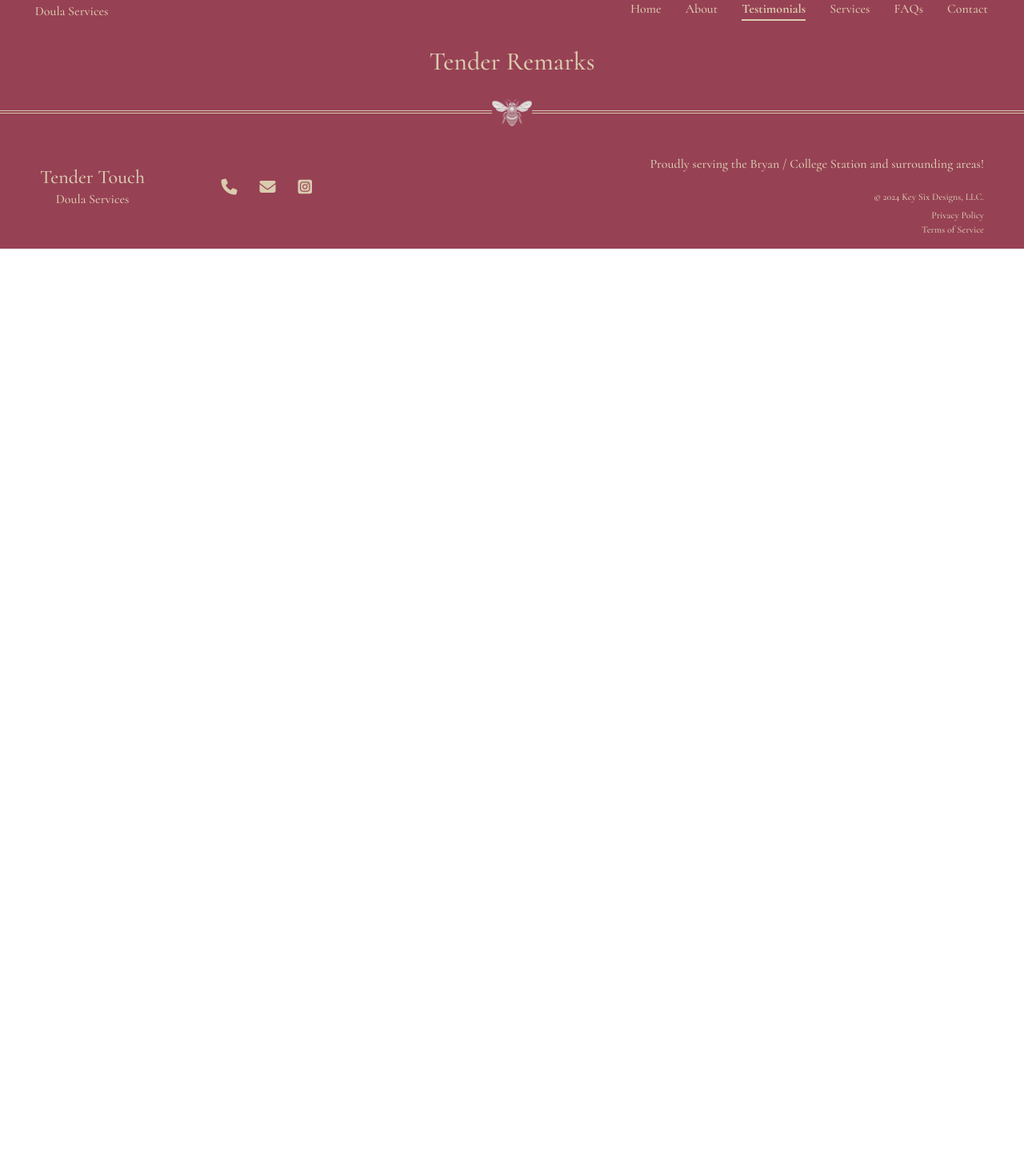
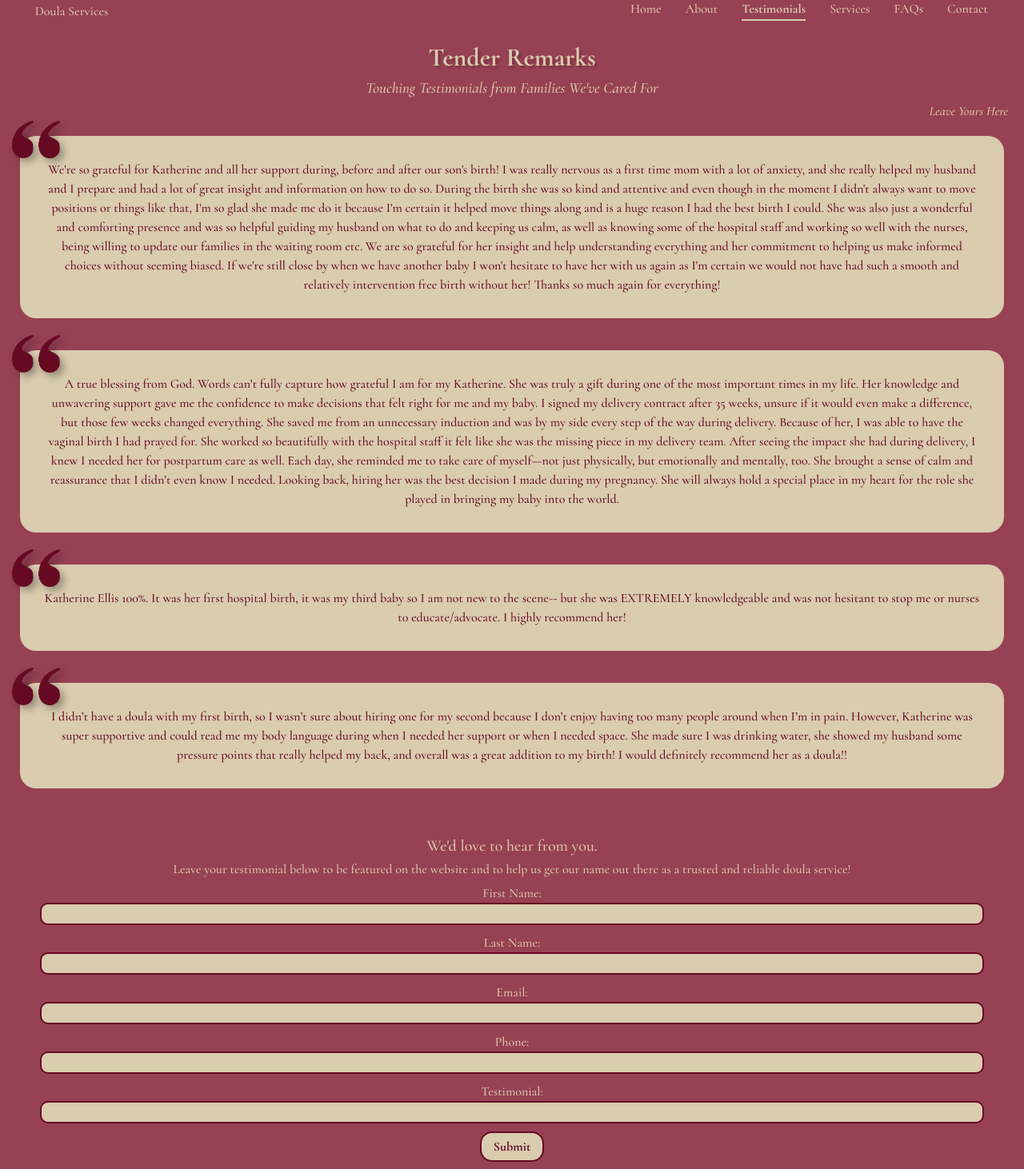
Before and after one commit to AHudg/holistic, a React (Vite) app: page /testimonials in a window 1280 px wide. Shown: the part 48-1510 px from the top of the page at 80% size. Before the commit the page ends 800 px from the top, so only its background shows below. Built offline with nearby package versions, Linux system fonts and the light colour scheme.

Commit message:
Styled phone size testimonials and added testimonial form

```diff
--- a/index.html
+++ b/index.html
@@ -51,6 +51,15 @@
       <button type="submit">Submit</button>
     </form>
 
+    <form name="testimonial" netlify netlify-honeypot="bot-field" hidden>
+      <input type="text" id="firstNameTest" name="firstNameTest"></input>
+      <input type="text" id="lastNameTest" name="lastNameTest"></input>
+      <input type="text" id="emailTest" name="emailTest"></input>
+      <input type="text" id="phoneTest" name="phoneTest"></input>
+      <input type="textarea" id="messageTest" name="messageTest"></input>
+      <button type="submit">Submit</button>
+    </form>
+
     <script type="module" src="/src/main.jsx"></script>
   </body>
 </html>
--- a/src/pages/About/about.css
+++ b/src/pages/About/about.css
@@ -7,9 +7,8 @@
 
 .aboutSection > h2 {
   font-size: 2rem;
-  font-style: italic;
   margin-bottom: 20px;
-  text-shadow: 4px 3px 2px rgba(102, 10, 35, 0.5);
+  text-shadow: 3px 3px 2px rgba(102, 10, 35, 0.5);
 }
 
 .aboutFlex {
--- a/src/pages/Testimonials/Testimonials.jsx
+++ b/src/pages/Testimonials/Testimonials.jsx
@@ -1,11 +1,125 @@
+import { useRef } from "react";
 import "./testimonial.css";
 
 function Testimonials({}) {
+  const targetRef = useRef(null);
+  const formScroll = (event) => {
+    targetRef.current?.scrollIntoView({ behavior: "smooth" });
+  };
+
   return (
     <section className="testSection">
       <h2>Tender Remarks</h2>
-      <div></div>
-      <div></div>
+      <h3>Touching Testimonials from Families We've Cared For</h3>
+      <h4>
+        Leave Yours
+        <span onClick={formScroll}> Here</span>
+      </h4>
+      <div className="testContainer">
+        <div className="testBlurb">
+          <div className="quotations quoteTop"></div>
+          <p>
+            We're so grateful for Katherine and all her support during, before
+            and after our son's birth! I was really nervous as a first time mom
+            with a lot of anxiety, and she really helped my husband and I
+            prepare and had a lot of great insight and information on how to do
+            so. During the birth she was so kind and attentive and even though
+            in the moment I didn't always want to move positions or things like
+            that, I'm so glad she made me do it because I'm certain it helped
+            move things along and is a huge reason I had the best birth I could.
+            She was also just a wonderful and comforting presence and was so
+            helpful guiding my husband on what to do and keeping us calm, as
+            well as knowing some of the hospital staff and working so well with
+            the nurses, being willing to update our families in the waiting room
+            etc. We are so grateful for her insight and help understanding
+            everything and her commitment to helping us make informed choices
+            without seeming biased. If we're still close by when we have another
+            baby I won't hesitate to have her with us again as I'm certain we
+            would not have had such a smooth and relatively intervention free
+            birth without her! Thanks so much again for everything!
+          </p>
+        </div>
+        <div className="testBlurb">
+          <div className="quotations quoteTop"></div>
+          <p>
+            A true blessing from God. Words can’t fully capture how grateful I
+            am for my Katherine. She was truly a gift during one of the most
+            important times in my life. Her knowledge and unwavering support
+            gave me the confidence to make decisions that felt right for me and
+            my baby. I signed my delivery contract after 35 weeks, unsure if it
+            would even make a difference, but those few weeks changed
+            everything. She saved me from an unnecessary induction and was by my
+            side every step of the way during delivery. Because of her, I was
+            able to have the vaginal birth I had prayed for. She worked so
+            beautifully with the hospital staff it felt like she was the missing
+            piece in my delivery team. After seeing the impact she had during
+            delivery, I knew I needed her for postpartum care as well. Each day,
+            she reminded me to take care of myself—not just physically, but
+            emotionally and mentally, too. She brought a sense of calm and
+            reassurance that I didn’t even know I needed. Looking back, hiring
+            her was the best decision I made during my pregnancy. She will
+            always hold a special place in my heart for the role she played in
+            bringing my baby into the world.
+          </p>
+        </div>
+        <div className="testBlurb">
+          <div className="quotations quoteTop"></div>
+          <p>
+            Katherine Ellis 100%. It was her first hospital birth, it was my
+            third baby so I am not new to the scene-- but she was EXTREMELY
+            knowledgeable and was not hesitant to stop me or nurses to
+            educate/advocate. I highly recommend her!
+          </p>
+        </div>
+        <div className="testBlurb">
+          <div className="quotations quoteTop"></div>
+          <p>
+            I didn’t have a doula with my first birth, so I wasn’t sure about
+            hiring one for my second because I don’t enjoy having too many
+            people around when I’m in pain. However, Katherine was super
+            supportive and could read me my body language during when I needed
+            her support or when I needed space. She made sure I was drinking
+            water, she showed my husband some pressure points that really helped
+            my back, and overall was a great addition to my birth! I would
+            definitely recommend her as a doula!!
+          </p>
+        </div>
+      </div>
+      <form
+        ref={targetRef}
+        name="testimonial"
+        method="post"
+        aria-label="Testimonial Form"
+      >
+        <input type="hidden" name="form-name" value="contact"></input>
+
+        <h5>We'd love to hear from you.</h5>
+        <h6>
+          Leave your testimonial below to be featured on the website and to help
+          us get our name out there as a trusted and reliable doula service!
+        </h6>
+
+        <div className="testForm">
+          <label htmlFor="firstNameTest">First Name:</label>
+          <input type="text" id="firstNameTest" name="firstNameTest"></input>
+
+          <label htmlFor="lastNameTest">Last Name:</label>
+          <input type="text" name="lastNameTest"></input>
+
+          <label htmlFor="emailTest">Email:</label>
+          <input type="text" id="emailTest" name="emailTest"></input>
+
+          <label htmlFor="phoneTest">Phone:</label>
+          <input type="text" id="phoneTest" name="phoneTest"></input>
+
+          <label htmlFor="messageTest">Testimonial:</label>
+          <input type="textarea" id="messageTest" name="messageTest"></input>
+        </div>
+
+        <button type="submit" className="testBtn">
+          Submit
+        </button>
+      </form>
     </section>
   );
 }
--- a/src/pages/Testimonials/testimonial.css
+++ b/src/pages/Testimonials/testimonial.css
@@ -1,8 +1,85 @@
 .testSection {
   background-color: var(--testimonial);
   color: var(--paleCrumble);
-  padding: 20px;
+  padding: 15px 20px;
   text-align: center;
+  width: 100vw;
+}
+
+.testSection > h2 {
+  font-size: 2rem;
+  font-weight: bolder;
+  text-shadow: 3px 3px 3px rgba(0, 0, 0, 0.2);
+}
+
+.testSection > h3 {
+  font-style: italic;
+  font-size: 1.2rem;
+}
+
+.testSection > h4 {
+  font-style: italic;
+  font-size: 1rem;
+  text-align: end;
+}
+
+.testContainer {
+  display: flex;
+  flex-wrap: wrap;
+  justify-content: space-around;
+  margin: 20px 5px;
+}
+
+.testBlurb {
+  position: relative;
+  background-color: var(--paleCrumble);
+  color: var(--cherry);
+  border-radius: 20px;
+  padding: 30px;
+  margin-bottom: 40px;
+}
+
+.quotations {
+  position: absolute;
+  width: 60px;
+  height: 80px;
+  background-image: url(../../assets/Quotations.png);
+  background-repeat: no-repeat;
+  background-position: center;
+  background-size: contain;
+  filter: drop-shadow(5px 5px 5px rgba(0, 0, 0, 0.3));
+}
+
+.quoteTop {
+  top: -35px;
+  left: -10px;
+}
+
+.quoteBottom {
+  bottom: -30px;
+  right: -10px;
+  transform: scaleX(-1);
+}
+
+.testForm {
+  display: flex;
+  flex-direction: column;
+}
+
+.testForm > input {
+  margin: 0 30px 10px;
+  border: 2px var(--cherry) solid;
+  border-radius: 10px;
+  background-color: var(--paleCrumble);
+}
+
+.testBtn {
+  background-color: var(--paleCrumble);
+  border: 2px var(--cherry) solid;
+  padding: 5px 15px;
+  color: var(--cherry);
+  font-weight: bold;
+  border-radius: 15px;
 }
 
 @media screen and (min-width: 575px) {
```
Also changed, not shown: src/assets/Quotations.png (added).
